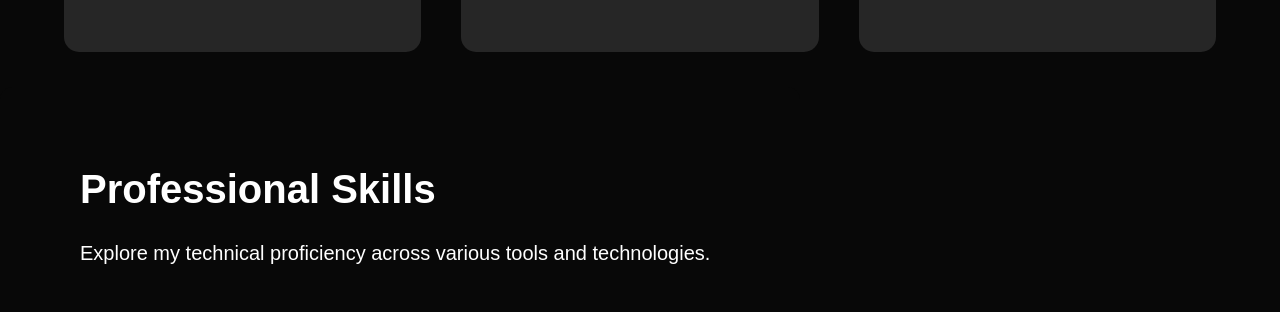
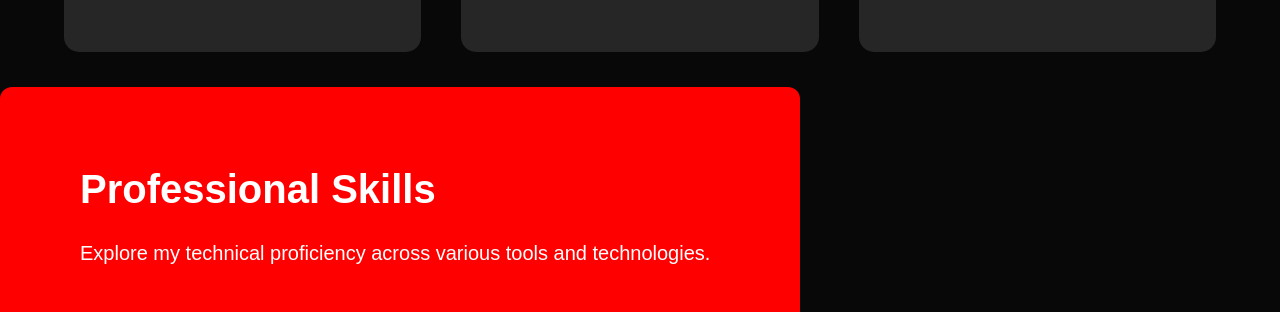
Before and after one commit to sainikhil131/porfolio, a plain HTML site: page index.html in a window 1280 px wide. Shown: the part 1646-1958 px from the top of the page. Drawn offline with Linux system fonts and the light colour scheme.

Commit message:
Update style.css

```diff
--- a/style.css
+++ b/style.css
@@ -205,7 +205,7 @@ nav ul li a:hover::after{
   .skills-container {
     max-width: 800px;
     padding: 80px;
-    background: #080808;
+    background: #ff0000;
     border-radius: 12px;
 
   }
```
